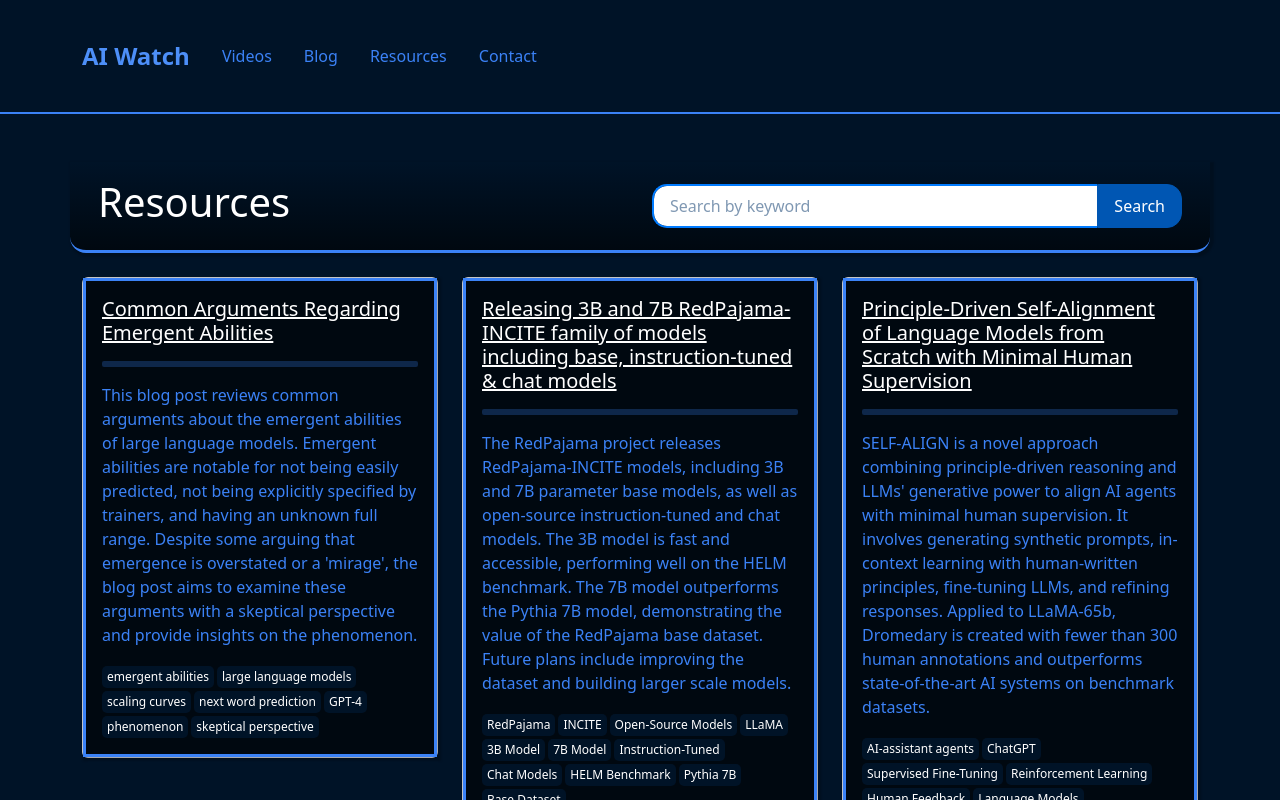
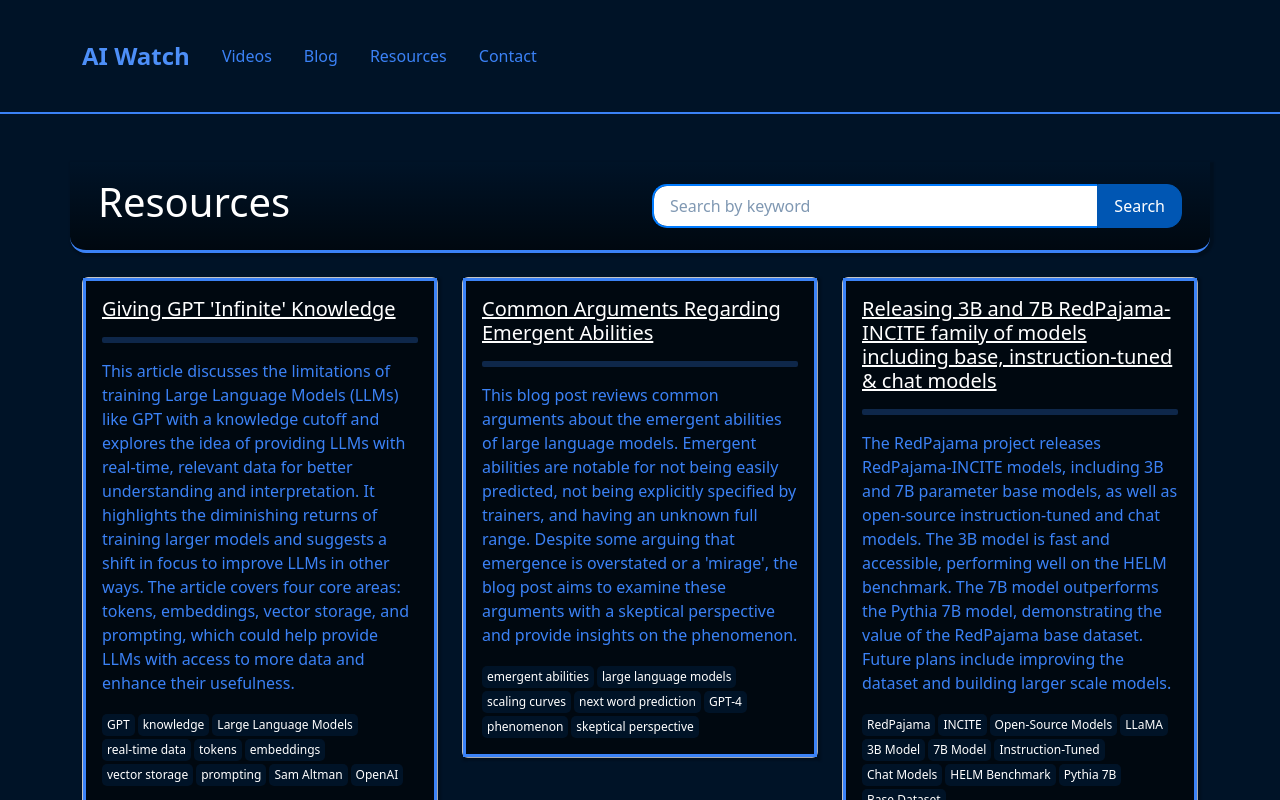
Before and after one commit to dstock3/aiwatch, a React (Create React App) app: page /resources in a window 1280 px wide. Shown: the top 800 px of the page. Built offline with nearby package versions, Linux system fonts and the light colour scheme.

Commit message:
added to resources page.

```diff
--- a/src/data/resources.js
+++ b/src/data/resources.js
@@ -1,4 +1,10 @@
 const resources = [
+  {
+  "title": "Giving GPT 'Infinite' Knowledge",
+  "url": "https://sudoapps.substack.com/p/giving-gpt-infinite-knowledge",
+  "description": "This article discusses the limitations of training Large Language Models (LLMs) like GPT with a knowledge cutoff and explores the idea of providing LLMs with real-time, relevant data for better understanding and interpretation. It highlights the diminishing returns of training larger models and suggests a shift in focus to improve LLMs in other ways. The article covers four core areas: tokens, embeddings, vector storage, and prompting, which could help provide LLMs with access to more data and enhance their usefulness.",
+  "keywords": ["GPT", "knowledge", "Large Language Models", "real-time data", "tokens", "embeddings", "vector storage", "prompting", "Sam Altman", "OpenAI"]
+  },
   {
     "title": "Common Arguments Regarding Emergent Abilities",
     "url": "https://www.jasonwei.net/blog/common-arguments-regarding-emergent-abilities",
```
